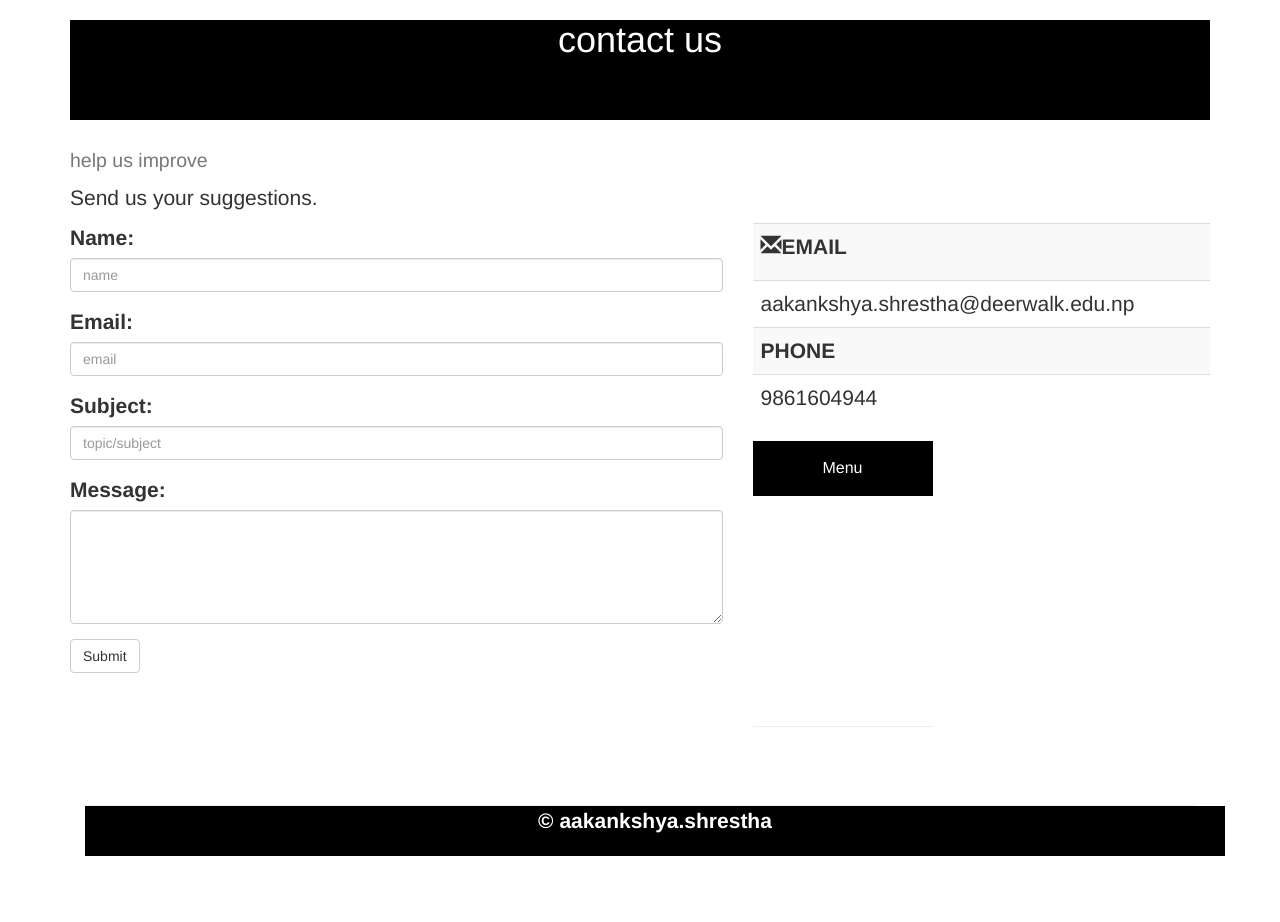
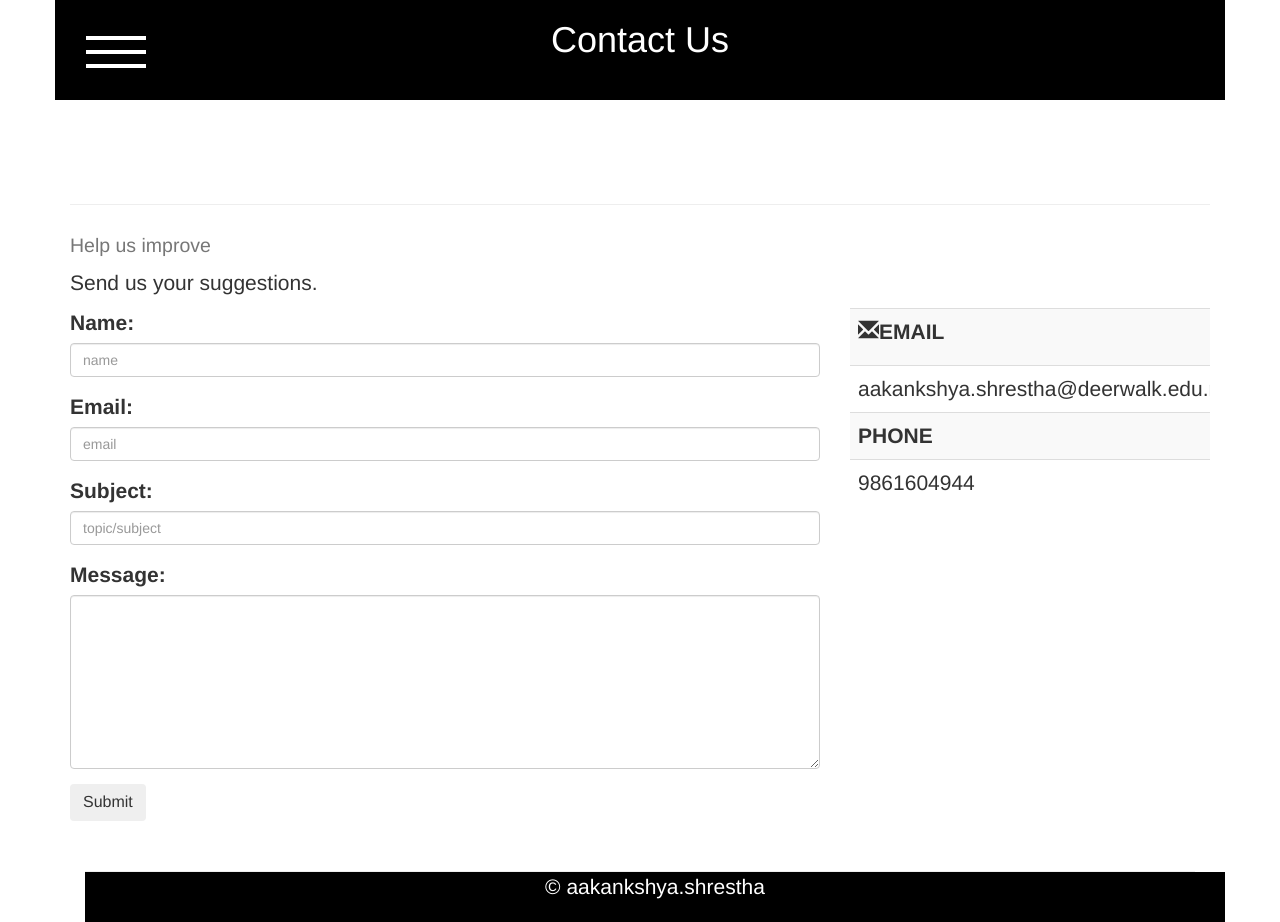
Before and after one commit to MangoApple043/aakankshya-shrestha.github.io, a plain HTML site: page project1/BTcontact.html in a window 1280 px wide. Before the commit the page ends 856 px from the top, so only its background shows below. Drawn offline with nearby package versions, Linux system fonts and the light colour scheme; files whose address does not match are found by name.

Commit message:
Update BTcontact.html

```diff
--- a/project1/BTcontact.html
+++ b/project1/BTcontact.html
@@ -8,13 +8,11 @@
     <script type="text/css" src="bootstrap.css"></script>
     <link href="bootstrap1/bootstrap.css" type="text/css" rel="stylesheet">
     <style>
-       div.col-md-4{
-            font-size: 100%;
-        }
+
        div.container{
            font-size: 150%;
        }
-       h1{
+       div.col-md-6{
            background-color: black;
            height: 100px;
            width:100%;
@@ -38,11 +36,15 @@
            padding: 16px;
            font-size: 16px;
            border: none;
-           width: 180px;
+           width: 100px;
+
        }
        .dropdown {
            position: relative;
            display: inline-block;
+           z-index: 1;
+           top: -90px;
+
        }
        .dropdown-content {
            display: none;
@@ -56,6 +58,7 @@
            padding: 12px 16px;
            text-decoration: none;
            display: block;
+           font-size: 16px;
        }
        .dropdown-content a:hover {
            background-color: lightgrey;
@@ -63,22 +66,42 @@
        .dropdown:hover .dropdown-content {
            display: block;
        }
+       div.line {
+           width: 60px;
+           height: 4px;
+           background-color: white;
+           margin: 10px 0;
+       }
     </style>
 </head>
 <body>
 <div class="container">
     <div class="row">
+        <div class="col-md-6">
+            <h1>Contact Us</h1>
+        </div>
+        <div class="col-md-4">
+            <div class="dropdown">
+                <button class="dropbtn"><div class="line"></div><div class="line"></div><div class="line"></div></button>
+                <div class="dropdown-content">
+                    <a href="BT1.html">HOME</a>
+                    <a href="BTabout.html">ABOUT US</a>
+                    <a href="BTcontact.html">CONTACT US</a>
+                    <a href="BTlogin.html">LOGIN</a>
+                    <a href="BTaccount.html">CREATE ACCOUNT</a>
+                </div>
+            </div>
+        </div>
         <div class="col-md-12">
-            <h1>contact us</h1>
-            <h2><small>help us improve</small></h2>
+            <hr>
+            <h2><small>Help us improve</small></h2>
             <p>
                Send us your suggestions.
             </p>
         </div>
     </div>
-
     <div class="row">
-        <div class="col-md-7">
+        <div class="col-md-8">
 <form>
     <div class="form-group">
         <label for="name">Name:</label>
@@ -94,12 +117,12 @@
     </div>
     <div class="form-group">
     <label for="message">Message:</label>
-    <textarea class="form-control" rows="5" id="message" required></textarea>
+    <textarea class="form-control" rows="8" id="message" required></textarea>
     </div>
-    <button type="submit" class="btn btn-default">Submit</button>
+    <button type="submit" class="btn btn-accept" style="font-size: 16px;">Submit</button>
 </form>
     </div>
-        <div class="col-md-5">
+        <div class="col-md-4">
                 <div class="table-responsive"><!--makes table responsive-->
                     <table class="table table-striped">
                         <tbody>
@@ -118,24 +141,15 @@
                         </tbody>
                     </table>
                 </div>
-            <div class="dropdown">
-                <button class="dropbtn">Menu</button>
-                <div class="dropdown-content">
-                    <a href="BT1.html">HOME</a>
-                    <a href="BTabout.html">ABOUT US</a>
-                    <a href="BTlogin.html">LOGIN</a>
-                    <a href="BTaccount.html">CREATE ACCOUNT</a>
-                </div>
-                <br><br><br><br><br><br><br><br><hr>
-            </div>
+
             </div>
     </div>
 
 <div class="col-md-12">
     <br><hr><br>
-<footer>
-    <b>© aakankshya.shrestha</b>
-</footer>
+    <footer>
+        © aakankshya.shrestha
+    </footer>
 </div>
 </div>
 </body>
```
